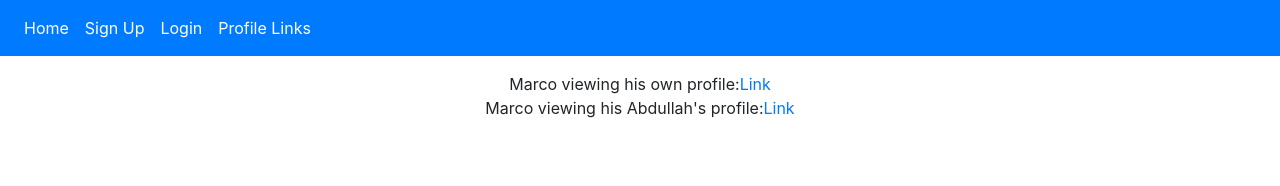
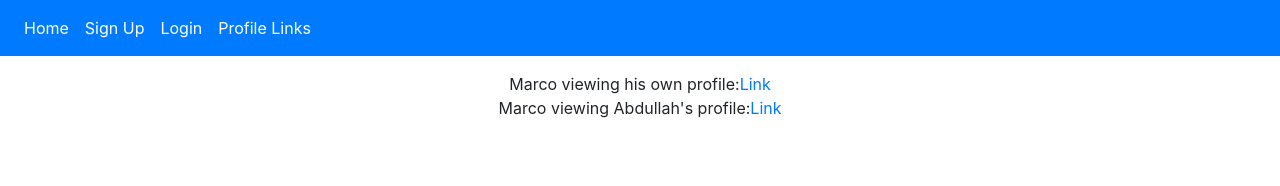
Before and after one commit to ignaspa/CheckIn_csc309, a React (Create React App) app in the folder client/: page /profile-links in a window 1280 px wide. Shown: the top 186 px of the page. Built offline with nearby package versions, Linux system fonts and the light colour scheme.

Commit message:
Fixed typo

```diff
--- a/client/src/components/ProfileComponents/Profile-links.js
+++ b/client/src/components/ProfileComponents/Profile-links.js
@@ -20,7 +20,7 @@ export default class ProfileLinks extends Component {
                     </Link>
                 </div>
                 <div>
-                    Marco viewing his Abdullah's profile:
+                    Marco viewing Abdullah's profile:
                     <Link
                         to={{
                             pathname: '/profile',
```
